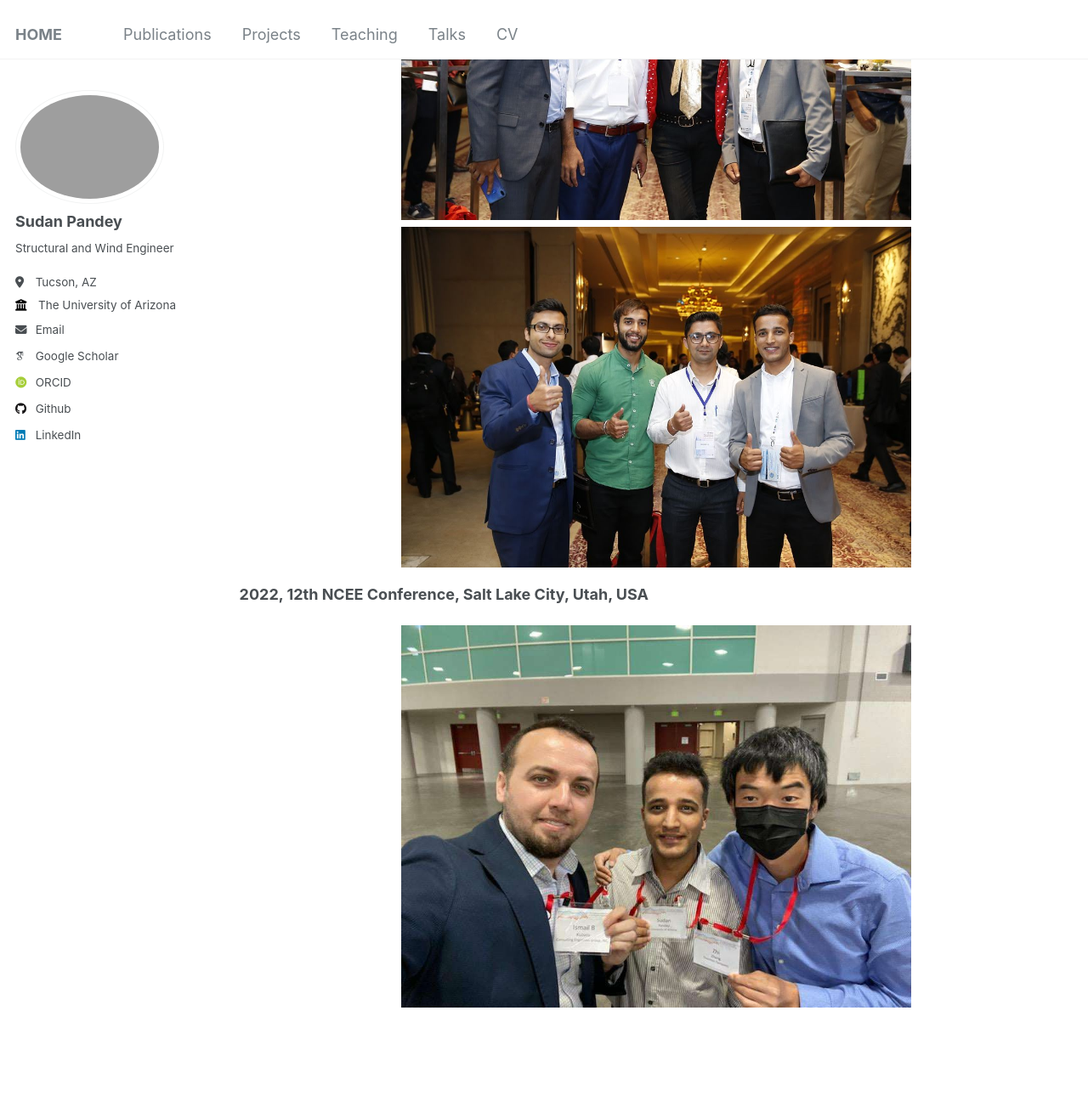
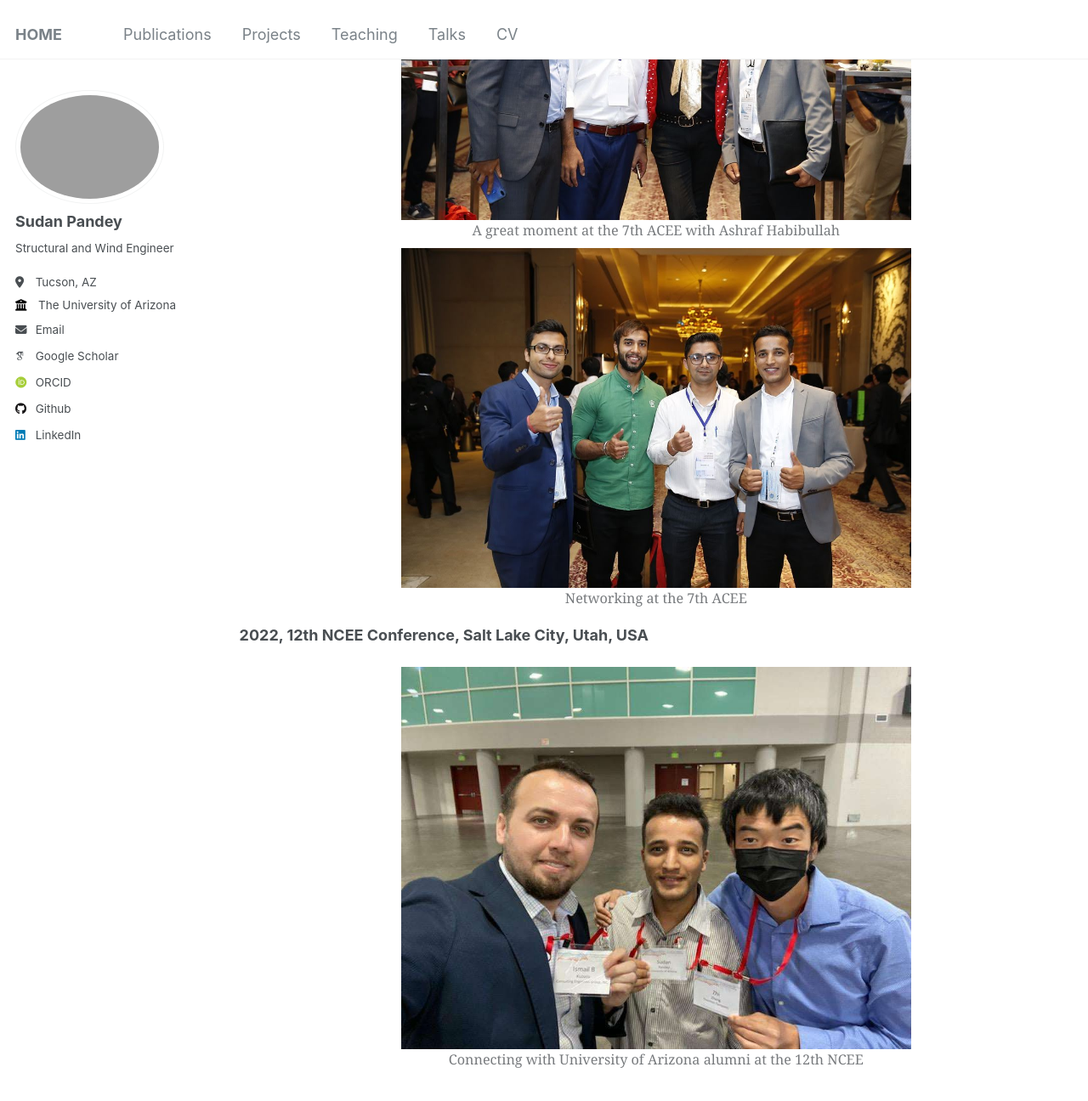
Before and after one commit to pdy-sdn/pandeysudan.github.io, a Jekyll site: the page built from _talks/talks.md, in a window 1280 px wide and 1400 px high, scrolled down 1141 px. Shown: the top 1296 px of the window at 85% size. Built offline with Jekyll 4.4.1, drawn with Linux system fonts in a browser that asks for light colours; some web fonts are replaced.

Commit message:
Update talks.md

```diff
--- a/_talks/talks.md
+++ b/_talks/talks.md
@@ -43,14 +43,14 @@ Graduate Research Seminar, University of Arizona — *13 November 2024*
   <div>
     <img src="/images/7thACEE-2018-Ashraf.jpg" alt="Collector Connection Test Setup" style="width:600px" class="align-center">
     <figcaption style="font-size:0.9em; text-align:center;">
-
+    A great moment at the 7th ACEE with Ashraf Habibullah
     </figcaption>
   </div>
 
   <div>
     <img src="/images/7thACEE-2018-Group.jpg" width="600px" class="align-center" alt="Collector Connection Test Setup">
         <figcaption style="font-size:0.9em; text-align:center;">
-
+    Networking at the 7th ACEE
     </figcaption>
   </div>
 
@@ -59,6 +59,6 @@ Graduate Research Seminar, University of Arizona — *13 November 2024*
     <p><strong></strong></p>
     <img src="/images/12NCEE.jpg" alt="Collector Connection Test Setup" style="width:600px" class="align-center">
     <figcaption style="font-size:0.9em; text-align:center;">
-
+    Connecting with University of Arizona alumni at the 12th NCEE
     </figcaption>
   </div>
```
